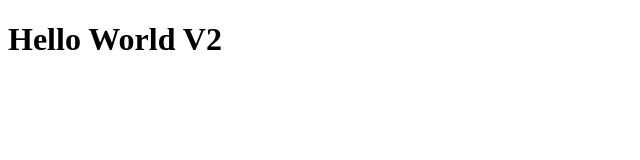
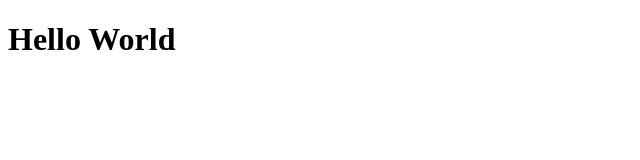
Before and after one commit to Nolwenn22/git-starter, a plain HTML site: page index.html in a window 1280 px wide. Shown: the full height of the page, 0-640 px from the left. Drawn offline with Linux system fonts and the light colour scheme.

Commit message:
troisième changement de titre

```diff
--- a/index.html
+++ b/index.html
@@ -7,6 +7,6 @@
     <title>Document</title>
 </head>
 <body>
-    <h1>Hello World V2</h1>
+    <h1>Hello World</h1>
 </body>
 </html>
```
